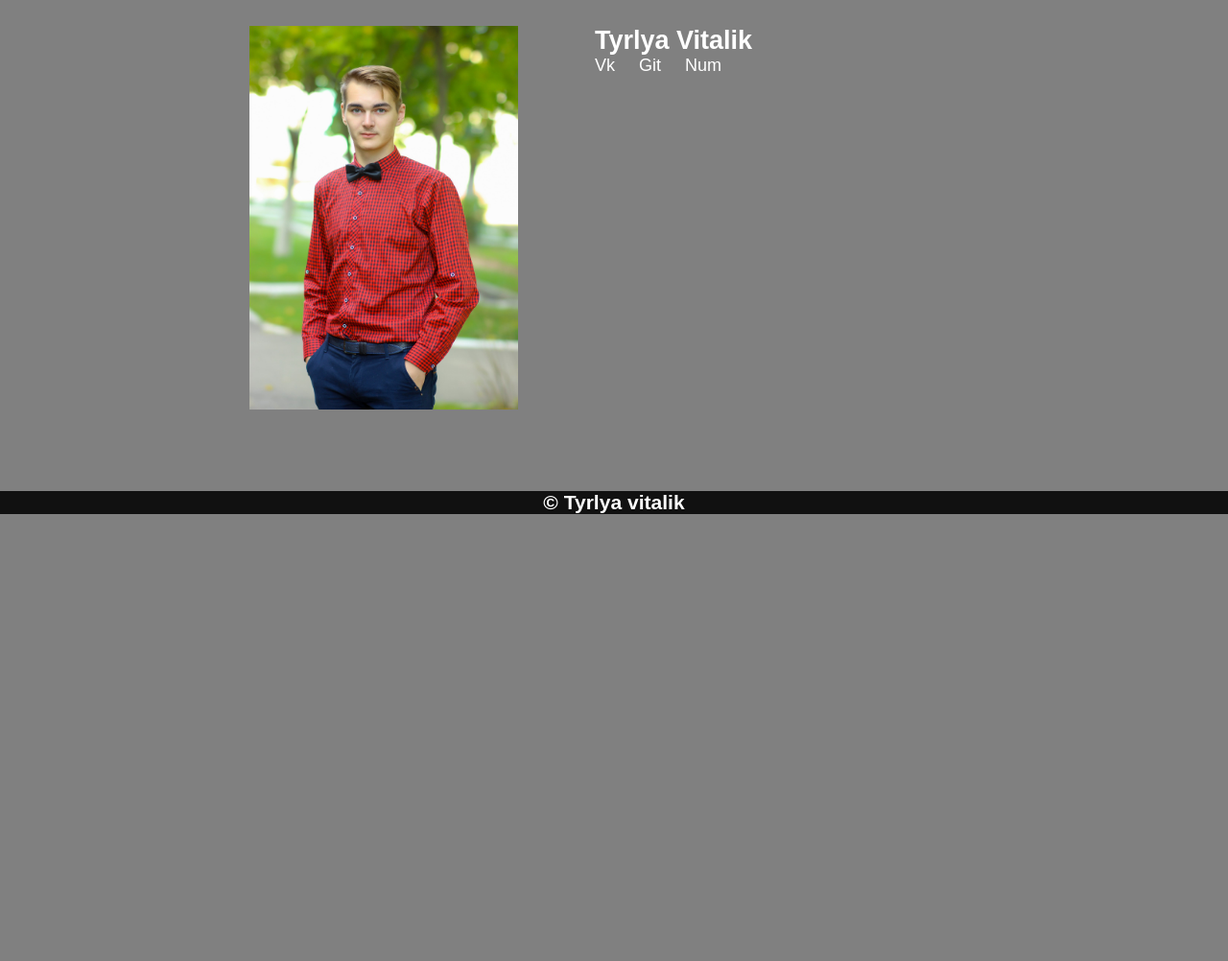
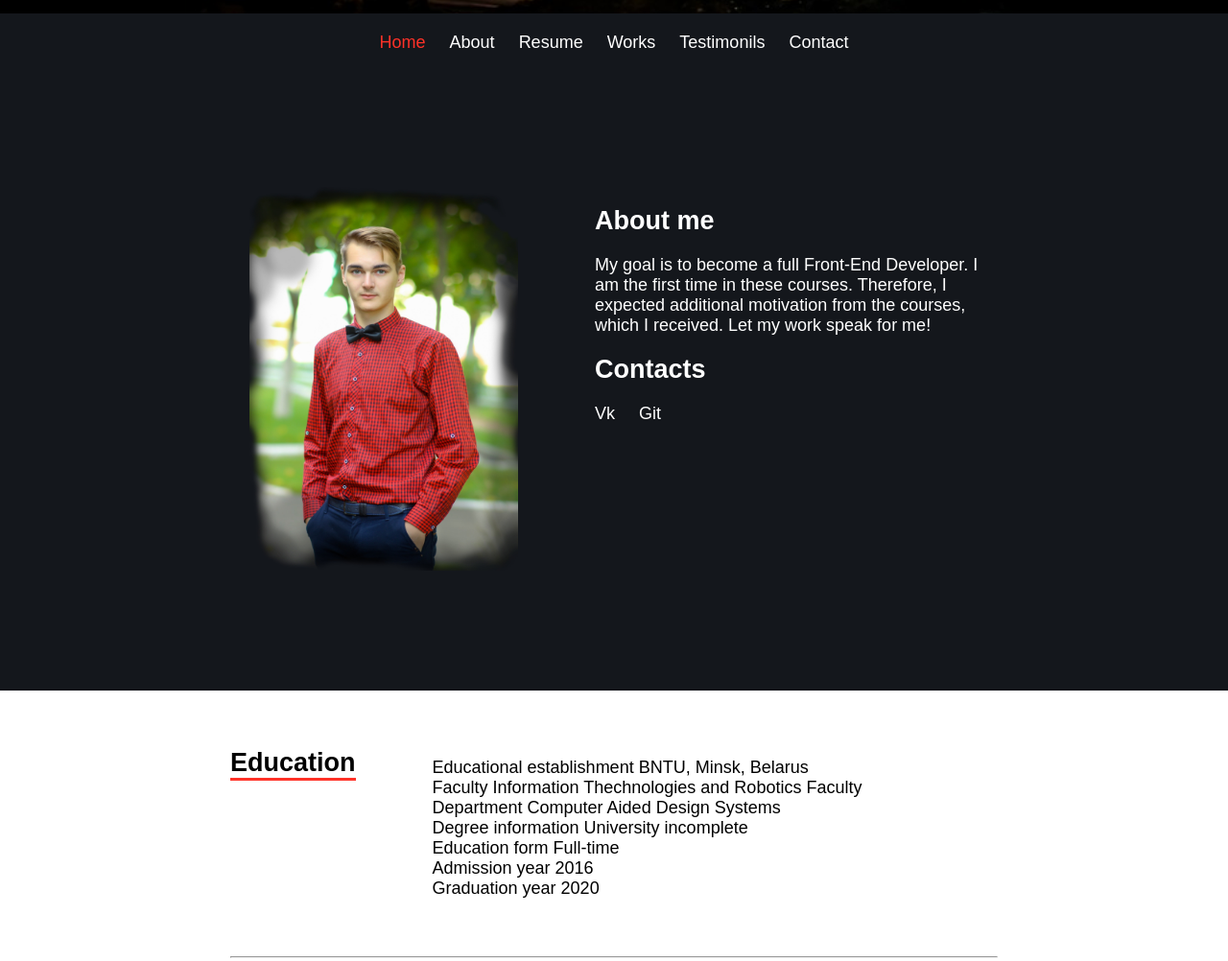
Before and after one commit to TyrlyaVitalik/rsschool-codejam1-cv, a plain HTML site: page index.html in a window 1280 px wide. Shown: the part 657-1659 px from the top of the page at 96% size. Before the commit the page ends 1193 px from the top, so only its background shows below. Drawn offline with Linux system fonts and the light colour scheme; a web font is replaced by a local one.

Commit message:
* feat
about me + education + skills

```diff
--- a/css/style.css
+++ b/css/style.css
@@ -19,7 +19,6 @@ li {
 body {
 
 	font-family: "Muli", Arial, sans-serif;
-	background-color: grey;
     font-size: 18px;
     color: #fff;
     width: 100%;
@@ -36,20 +35,20 @@ header {
 nav {
 	text-align: center;
 	padding: 20px 0 20px 20px;
-	position: fixed;
+	/*position: fixed;
+	margin-left: 500px;*/
 }
 
-.white {
-	color: #fff;
+.navigation {
+	background-color: #14171C;
 }
-
 .active {
 	color: #FF3228;
 }
 
 .info {
 	text-align: center;
-	padding: 200px 0 280px;
+	padding: 250px 0 340px;
 }
 
 .info h1 {
@@ -60,15 +59,14 @@ nav {
 	font-size: 20px;
 }
 
-.line {
-	border: 1px solid rgba(255, 255, 255, 0.5);
-	width: 40%;
-	margin: 10px auto;
-}
-
 .container {
 	width: 800px;
 	margin: 0 auto;
+}
+
+#about {
+	padding: 40px 0;
+	background-color: #14171C;
 }
 
 .profile {
@@ -96,13 +94,35 @@ nav {
 .sotial {
 	margin-top: 0px;
 }
+.top {
+	margin-top: 20px;
+}
 
+.vk:hover {
+	color: #00f;
+}
+.git:hover {
+	color: #333;
+}
 
+.education {
+	display: flex;
+	margin: 60px 0;
+	color: #000;
+}
+
+.title {
+	border-bottom: 3px solid #FF3228;
+
+}
+
+.text {
+	margin: 10px 0 0 80px;
+	width: 600px;
+}
 
 footer {
 	background-color: #111;
+	text-align: center;
+	padding: 20px 0;
 }
-
-footer {
-	text-align: center;
-}
--- a/index.html
+++ b/index.html
@@ -9,48 +9,82 @@
 <body>
 
 	<header>
+		<div class="info">
+			<h1>I'm Vitalik Tyrlya</h1>
+			<p>I'm a junior Front-End Developer.</p>
+		</div>
+	</header>
+	<section class="navigation">
 		<nav>
-			<ul class="white">
+			<ul>
 				<li><a href="#" class="active">home</a></li>
-				<li><a href="#">about</a></li>
+				<li><a href="#about">about</a></li>
 				<li><a href="#">resume</a></li>
 				<li><a href="#">works</a></li>
 				<li><a href="#">testimonils</a></li>
 				<li><a href="#">contact</a></li>
 			</ul>
 		</nav>
-		<div class="info">
-			<h1>I'm Vitalik Tyrlya</h1>
-			<p>I'm a junior JS developer.</p>
-			<div class="line"></div>
-			<ul class="sotial">
-				<li><a href="#"></a></li>
-				<li><a href="#"></a></li>
-				<li><a href="#"></a></li>
-			</ul>
+	</section>
+	<section id="about">
+		<div class="container">
+			<div class="profile">
+				<div class="image">
+					<img src="image/i3.jpg" alt="I am on image">
+				</div>
+				<div class="description">
+					<h2 class="top">About me</h2>
+					<p class="top">My goal is to become a full Front-End Developer. I am the first time in these courses. Therefore, I expected additional motivation from the courses, which I received. Let my work speak for me!</p>
+					<h2 class="top">Contacts</h2>
+					<ul class="sotial top">
+						<li><a href="https://vk.com/id168278361" class="vk">vk</a></li>
+						<li><a href="https://github.com/vitalur" class="git">git</a></li>
+					</ul>
+				</div>
+			</div>
 		</div>
-	</header>
+	</section>
 
 	<section>
 		<div class="container">
-			<div class="profile">
-				<div class="image">
-					<img src="image/i.jpg" alt="I am on image">
+			<div class="education">
+				<div>
+					<h2 class="title">Education</h2>
 				</div>
-				<div class="description">
-					<h1>Tyrlya Vitalik</h1>
-					<ul class="sotial">
-						<li><a href="#">vk</a></li>
-						<li><a href="#">git</a></li>
-						<li><a href="#">num</a></li>
-					</ul>
+				<div class="text">
+					<p> Educational establishment BNTU, Minsk, Belarus <br>
+						Faculty Information Thechnologies and Robotics Faculty <br>
+						Department Computer Aided Design Systems <br>
+						Degree information University incomplete <br>
+						Education form Full-time <br>
+						Admission year 2016 <br>
+						Graduation year 2020
+					</p>
+				</div>
+			</div>
+
+			<hr>
+
+			<div class="education">
+				<div>
+					<h2 class="title">Skills</h2>
+				</div>
+				<div class="text">
+					<p style="margin-left: 60px;"> Educational establishment BNTU, Minsk, Belarus <br>
+						Faculty Information Thechnologies and Robotics Faculty <br>
+						Department Computer Aided Design Systems <br>
+						Degree information University incomplete <br>
+						Education form Full-time <br>
+						Admission year 2016 <br>
+						Graduation year 2020
+					</p>
 				</div>
 			</div>
 		</div>
 	</section>
 	<footer>
 		<ul class="sotial"></li>
-		<h3>&copy Tyrlya vitalik</h3>
+		<h4>&copy Tyrlya Vitalik</h4>
 	</footer>
 </body>
 </html>
```
Also changed, not shown: image/i3.jpg (added), 2 other files.
